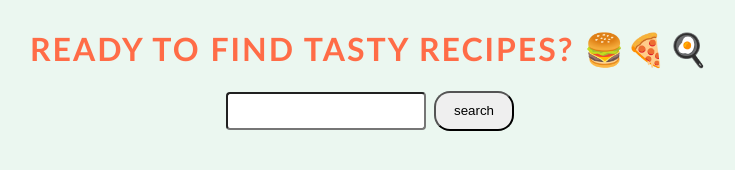
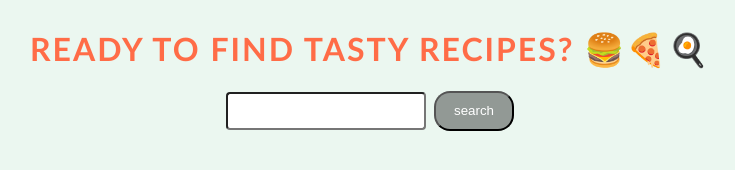
Before and after one commit to poorniv-89/myAJSSBA-Repo, a plain HTML site: page pages/index.html in a window 1280 px wide. In both pictures the pointer is over the button "search". Shown: the whole page, without its empty margins (270-1005 px from the left). Drawn offline with nearby package versions, Linux system fonts and the light colour scheme; no server answers.

Commit message:
added styles to search functionality

```diff
--- a/styles/styles.css
+++ b/styles/styles.css
@@ -33,7 +33,15 @@ h1 {
     height: 2.5rem;
     width: 5rem;
     border-radius: 1rem;
+    cursor: pointer;
+    transition: background-color 0.3s ease;
+
+
 }
+#search-ctnr button:hover {
+    background-color: rgba(0, 0, 0, 0.382);
+    color: white;
+  }
 .main-container {
     display: flex;
     justify-content: center;
```
